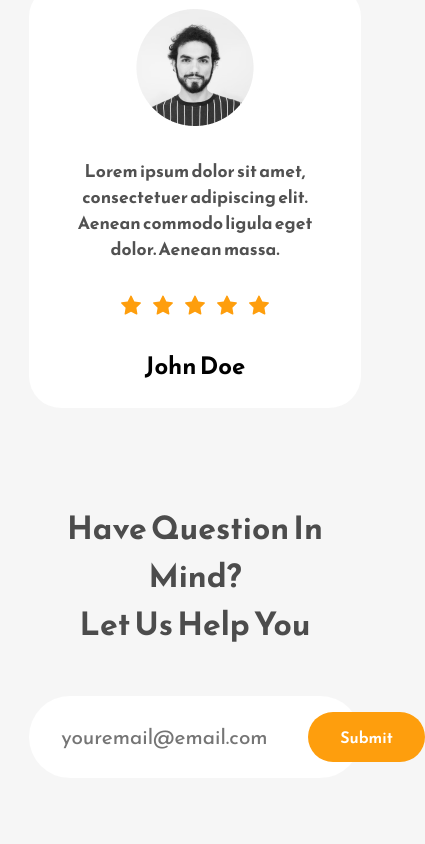
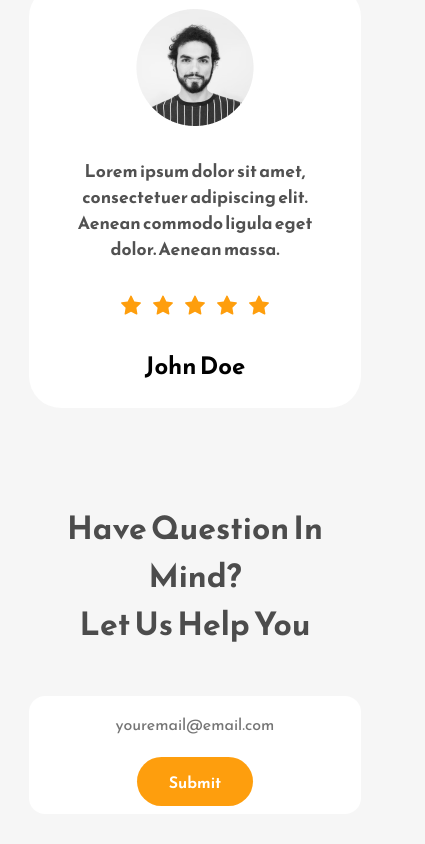
Before and after one commit to 0Flopper/restaurant-landing-page, a React (Create React App) app: page / in a window 390 px wide. Shown: the part 3703-4547 px from the top of the page, 425 px wide, since content can reach past the window. Built offline with nearby package versions, Linux system fonts and the light colour scheme.

Commit message:
Update contact section CSS

```diff
--- a/src/App.css
+++ b/src/App.css
@@ -196,6 +196,36 @@ nav {
   padding: 0.5rem 1rem;
 }
 
+.testimonial-section-bottom {
+  margin-top: 2rem;
+  background-color: white;
+  padding: 1.5rem 2rem;
+  display: flex;
+  align-items: center;
+  justify-content: center;
+  max-width: 750px;
+  border-radius: 2rem;
+  flex-direction: column;
+  text-align: center;
+}
+.testimonial-section-bottom {
+  margin: 2rem auto;
+}
+.testimonial-section-bottom p {
+  font-weight: 700;
+  color: #515151;
+  max-width: 500px;
+  font-size: 1.1rem;
+  margin: 2rem 0rem;
+}
+.testimonials-stars-container svg {
+  margin: 0rem 0.25rem;
+  font-size: 1.5rem;
+  color: #fe9e0d;
+}
+.testimonial-section-bottom h2 {
+  margin-top: 1.5rem;
+}
 .work-section-wrapper {
   margin-top: 15rem;
 }
@@ -243,35 +273,21 @@ nav {
   font-weight: 600;
 }
 
-.testimonial-section-bottom {
-  margin-top: 2rem;
-  background-color: white;
-  padding: 1.5rem 2rem;
+.footer-wrapper {
+  margin: 6rem 0rem;
   display: flex;
-  align-items: center;
-  justify-content: center;
-  max-width: 750px;
-  border-radius: 2rem;
-  flex-direction: column;
-  text-align: center;
+  margin-top: 10rem;
 }
-.testimonial-section-bottom {
-  margin: 2rem auto;
+.footer-logo-container {
+  max-width: 110px;
 }
-.testimonial-section-bottom p {
-  font-weight: 700;
-  color: #515151;
-  max-width: 500px;
-  font-size: 1.1rem;
-  margin: 2rem 0rem;
+.footer-icons {
+  margin-top: 2.5rem;
 }
-.testimonials-stars-container svg {
-  margin: 0rem 0.25rem;
+.footer-icons svg {
   font-size: 1.5rem;
-  color: #fe9e0d;
-}
-.testimonial-section-bottom h2 {
-  margin-top: 1.5rem;
+  margin-right: 1.25rem;
+  color: #585858;
 }
 
 @media (max-width: 1000px) {
@@ -286,7 +302,6 @@ nav {
     max-width: 600px;
   }
 }
-
 @media (max-width: 800px) {
   .nav-logo-container {
     max-width: 140px;
@@ -360,6 +375,20 @@ nav {
   .work-section-bottom {
     margin-top: 1rem !important;
   }
+  .contact-form-container {
+    padding: 0.5rem !important;
+    flex-direction: column;
+    justify-content: center;
+    align-items: center;
+    border-radius: 1rem !important;
+  }
+  .contact-form-container input {
+    font-size: 1rem !important;
+    max-width: 100%;
+    padding: 0.5rem 1rem !important;
+    margin-bottom: 0.8rem !important;
+    text-align: center;
+  }
 
   .App {
     max-width: 95vw;
```
